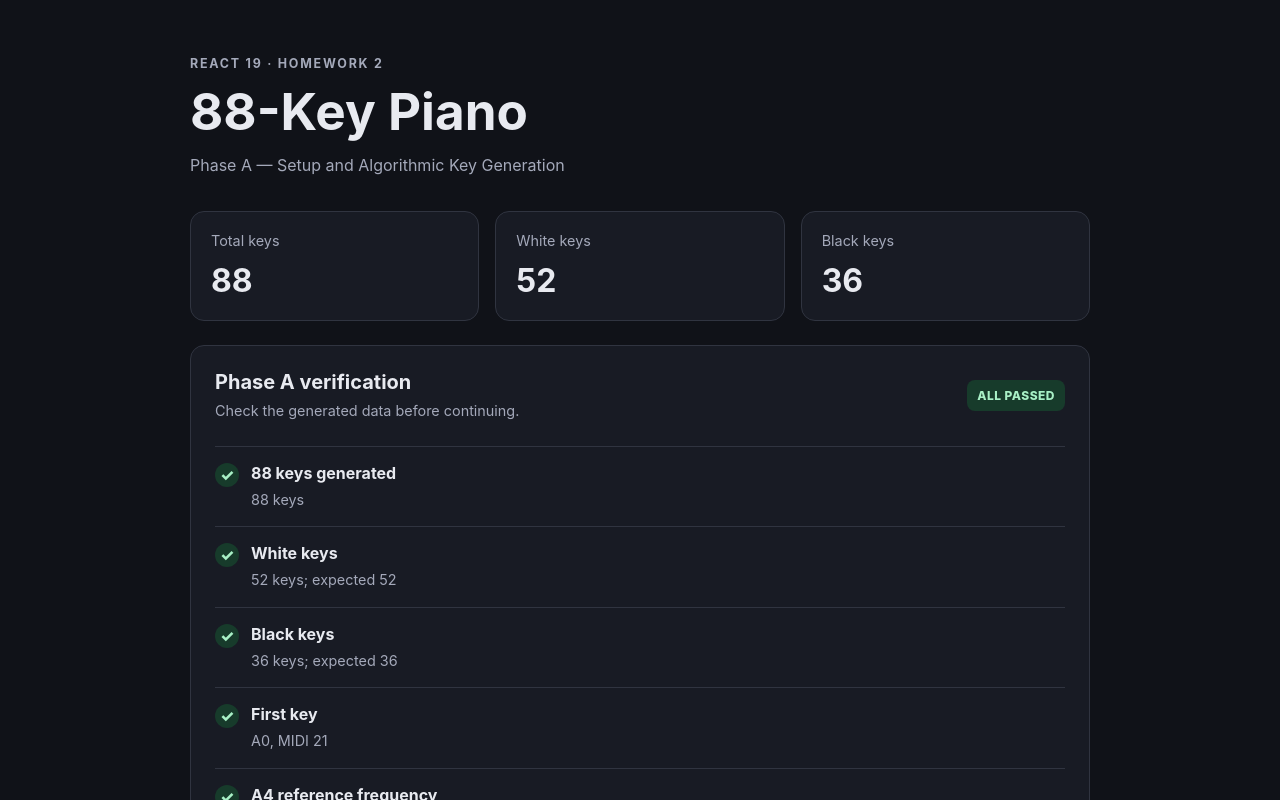
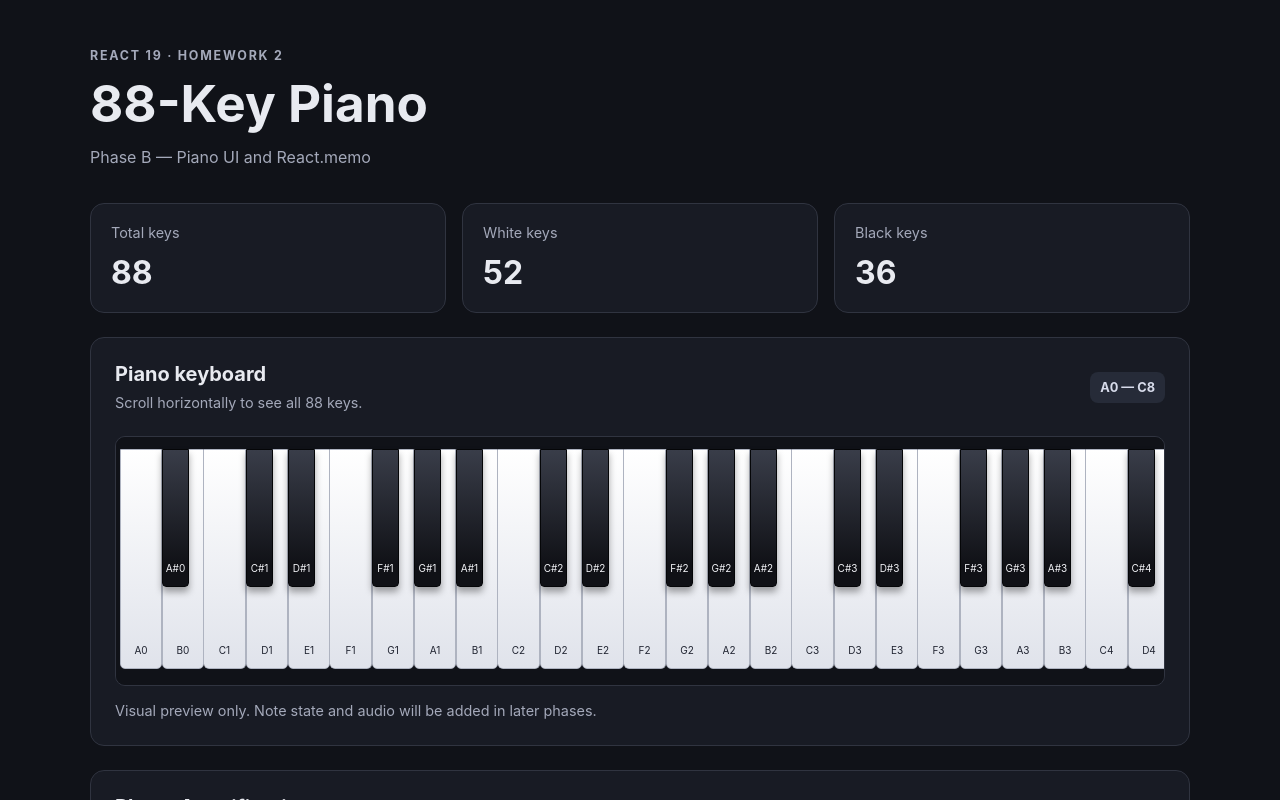
Before and after one commit to hoangnguyen412/web-app-24521171, a React (Vite) app in the folder lab3/hw/hw2/: page / in a window 1280 px wide. Shown: the top 800 px of the page. Built offline with nearby package versions, Linux system fonts and the light colour scheme.

Commit message:
feat(hw2): build memoized piano keyboard UI

```diff
--- a/lab3/hw/hw2/src/App.jsx
+++ b/lab3/hw/hw2/src/App.jsx
@@ -1,4 +1,5 @@
 import { PIANO_KEYS } from "./data/pianoKeys.js";
+import { PianoKey } from "./components/PianoKey.jsx";
 
 const whiteKeys = PIANO_KEYS.filter((key) => !key.isBlack);
 const blackKeys = PIANO_KEYS.filter((key) => key.isBlack);
@@ -7,10 +8,13 @@ const a0 = PIANO_KEYS[0];
 const a4 = PIANO_KEYS.find((key) => key.midi === 69);
 const c8 = PIANO_KEYS[PIANO_KEYS.length - 1];
 
+// Stable placeholders until note state and audio are implemented.
+const noopNoteHandler = () => {};
+
 const checks = [
   {
-    label: "88 keys generated",
-    detail: `${PIANO_KEYS.length} keys`,
+    label: "Total keys",
+    detail: `${PIANO_KEYS.length} keys; expected 88`,
     passed: PIANO_KEYS.length === 88,
   },
   {
@@ -29,7 +33,7 @@ const checks = [
     passed: a0.noteName === "A0" && a0.midi === 21,
   },
   {
-    label: "A4 reference frequency",
+    label: "A4 reference",
     detail: `${a4.freqHz} Hz`,
     passed: Math.abs(a4.freqHz - 440) < 1e-9,
   },
@@ -49,11 +53,11 @@ export default function App() {
         <p className="eyebrow">REACT 19 · HOMEWORK 2</p>
         <h1>88-Key Piano</h1>
         <p className="subtitle">
-          Phase A — Setup and Algorithmic Key Generation
+          Phase B — Piano UI and React.memo
         </p>
       </header>
 
-      <section className="summary" aria-label="Key generation summary">
+      <section className="summary" aria-label="Piano summary">
         <article className="summary-card">
           <span>Total keys</span>
           <strong>{PIANO_KEYS.length}</strong>
@@ -70,15 +74,55 @@ export default function App() {
         </article>
       </section>
 
-      <section className="verification">
+      <section className="piano-section" aria-labelledby="piano-heading">
         <div className="section-heading">
           <div>
-            <h2>Phase A verification</h2>
-            <p>Check the generated data before continuing.</p>
+            <h2 id="piano-heading">Piano keyboard</h2>
+            <p>Scroll horizontally to see all 88 keys.</p>
+          </div>
+
+          <span className="keyboard-count">
+            A0 — C8
+          </span>
+        </div>
+
+        <div className="piano-scroll">
+          <div
+            className="piano-track"
+            role="group"
+            aria-label="88 piano keys"
+          >
+            {PIANO_KEYS.map((key) => (
+              <PianoKey
+                key={key.midi}
+                midi={key.midi}
+                noteName={key.noteName}
+                isBlack={key.isBlack}
+                isPressed={false}
+                onNoteOn={noopNoteHandler}
+                onNoteOff={noopNoteHandler}
+              />
+            ))}
+          </div>
+        </div>
+
+        <p className="piano-hint">
+          Visual preview only. Note state and audio will be added in later
+          phases.
+        </p>
+      </section>
+
+      <section className="verification" aria-labelledby="verification-heading">
+        <div className="section-heading">
+          <div>
+            <h2 id="verification-heading">Phase A verification</h2>
+            <p>Confirm the generated key data remains correct.</p>
           </div>
 
           <span
-            className={`status ${allPassed ? "status-pass" : "status-fail"}`}
+            className={`status ${
+              allPassed ? "status-pass" : "status-fail"
+            }`}
             role="status"
             aria-live="polite"
           >
--- /dev/null
+++ b/lab3/hw/hw2/src/components/PianoKey.jsx
@@ -0,0 +1,73 @@
+import { memo } from "react";
+
+const FIRST_MIDI = 21;
+const WHITE_KEY_WIDTH_PX = 42;
+const BLACK_SEMITONES = new Set([1, 3, 6, 8, 10]);
+
+function countWhiteKeysBefore(midi) {
+  let count = 0;
+
+  for (let current = FIRST_MIDI; current < midi; current += 1) {
+    if (!BLACK_SEMITONES.has(current % 12)) {
+      count += 1;
+    }
+  }
+
+  return count;
+}
+
+export const PianoKey = memo(function PianoKey({
+  midi,
+  noteName,
+  isBlack,
+  isPressed,
+  onNoteOn,
+  onNoteOff,
+}) {
+  const className = [
+    "piano-key",
+    isBlack ? "piano-key--black" : "piano-key--white",
+    isPressed ? "is-pressed" : "",
+  ]
+    .filter(Boolean)
+    .join(" ");
+
+  const positionStyle = isBlack
+    ? {
+        left: `${countWhiteKeysBefore(midi) * WHITE_KEY_WIDTH_PX}px`,
+      }
+    : undefined;
+
+  function handlePointerDown(event) {
+    if (event.pointerType === "mouse" && event.button !== 0) {
+      return;
+    }
+
+    event.currentTarget.setPointerCapture(event.pointerId);
+    onNoteOn(midi);
+  }
+
+  function handlePointerUp() {
+    onNoteOff(midi);
+  }
+
+  function handlePointerCancel() {
+    onNoteOff(midi);
+  }
+
+  return (
+    <button
+      type="button"
+      className={className}
+      style={positionStyle}
+      aria-label={`${noteName}, ${isBlack ? "black" : "white"} key`}
+      aria-pressed={isPressed}
+      title={noteName}
+      onPointerDown={handlePointerDown}
+      onPointerUp={handlePointerUp}
+      onPointerCancel={handlePointerCancel}
+    >
+      <span className="piano-key__label">{noteName}</span>
+    </button>
+  );
+});
--- a/lab3/hw/hw2/src/index.css
+++ b/lab3/hw/hw2/src/index.css
@@ -7,7 +7,11 @@
   text-rendering: optimizeLegibility;
   -webkit-font-smoothing: antialiased;
   -moz-osx-font-smoothing: grayscale;
-  font-optical-sizing: auto;
+
+  --white-key-width: 42px;
+  --white-key-height: 220px;
+  --black-key-width: 27px;
+  --black-key-height: 138px;
 }
 
 * {
@@ -20,15 +24,14 @@ body {
   margin: 0;
 }
 
-button,
-input {
+button {
   font: inherit;
 }
 
 .app {
-  width: min(900px, calc(100% - 32px));
+  width: min(1100px, calc(100% - 32px));
   margin: 0 auto;
-  padding: 56px 0;
+  padding: 48px 0;
 }
 
 .page-header {
@@ -63,6 +66,7 @@ h1 {
 }
 
 .summary-card,
+.piano-section,
 .verification {
   border: 1px solid #303440;
   border-radius: 14px;
@@ -85,8 +89,10 @@ h1 {
   font-size: 2rem;
 }
 
+.piano-section,
 .verification {
   padding: 24px;
+  margin-bottom: 24px;
 }
 
 .section-heading {
@@ -94,7 +100,7 @@ h1 {
   align-items: center;
   justify-content: space-between;
   gap: 16px;
-  margin-bottom: 24px;
+  margin-bottom: 22px;
 }
 
 h2 {
@@ -103,11 +109,126 @@ h2 {
 }
 
 .section-heading p,
+.piano-hint,
 .check-item p {
   margin: 6px 0 0;
   color: #a4a9ba;
   font-size: 0.9rem;
   line-height: 1.5;
+}
+
+.keyboard-count {
+  flex-shrink: 0;
+  padding: 8px 10px;
+  border-radius: 8px;
+  background: #262b38;
+  color: #d7dbea;
+  font-size: 0.8rem;
+  font-weight: 700;
+}
+
+.piano-scroll {
+  width: 100%;
+  overflow-x: auto;
+  overflow-y: hidden;
+  padding: 12px 4px 16px;
+  border: 1px solid #303440;
+  border-radius: 10px;
+  background: #101218;
+  overscroll-behavior-x: contain;
+}
+
+.piano-track {
+  position: relative;
+  display: flex;
+  align-items: flex-start;
+  width: max-content;
+  height: var(--white-key-height);
+  isolation: isolate;
+}
+
+.piano-key {
+  appearance: none;
+  display: flex;
+  align-items: flex-end;
+  justify-content: center;
+  flex-shrink: 0;
+  margin: 0;
+  padding: 0 1px 12px;
+  cursor: pointer;
+  user-select: none;
+  touch-action: none;
+}
+
+.piano-key__label {
+  display: block;
+  max-width: 100%;
+  overflow: hidden;
+  font-size: 10px;
+  line-height: 1.2;
+  text-overflow: clip;
+  white-space: nowrap;
+  pointer-events: none;
+}
+
+.piano-key--white {
+  position: relative;
+  z-index: 1;
+  width: var(--white-key-width);
+  height: var(--white-key-height);
+  flex-basis: var(--white-key-width);
+  border: 1px solid #aeb3c0;
+  border-radius: 0 0 5px 5px;
+  background: linear-gradient(180deg, #ffffff 0%, #e0e3eb 100%);
+  color: #202431;
+}
+
+.piano-key--white + .piano-key--white {
+  border-left-width: 0;
+}
+
+.piano-key--white:hover {
+  background: linear-gradient(180deg, #f2f5ff 0%, #cdd5e9 100%);
+}
+
+.piano-key--black {
+  position: absolute;
+  top: 0;
+  z-index: 2;
+  width: var(--black-key-width);
+  height: var(--black-key-height);
+  border: 1px solid #050608;
+  border-radius: 0 0 4px 4px;
+  background: linear-gradient(180deg, #393d49 0%, #101116 85%);
+  color: #f2f3f7;
+  box-shadow: 0 5px 7px rgb(0 0 0 / 35%);
+}
+
+.piano-key--black:hover {
+  background: linear-gradient(180deg, #51586b 0%, #202431 85%);
+}
+
+.piano-key--white.is-pressed {
+  background: #b9c9f3;
+  box-shadow: inset 0 3px 5px rgb(0 0 0 / 15%);
+}
+
+.piano-key--black.is-pressed {
+  background: linear-gradient(180deg, #5277bf 0%, #243f72 85%);
+}
+
+.piano-key:focus-visible {
+  z-index: 5;
+  outline: 3px solid #78a2ff;
+  outline-offset: -4px;
+}
+
+.piano-hint {
+  margin-top: 14px;
+}
+
+.verification {
+  margin-bottom: 0;
 }
 
 .status {
@@ -167,7 +288,7 @@ h2 {
 
 @media (max-width: 560px) {
   .app {
-    padding: 36px 0;
+    padding: 32px 0;
   }
 
   .summary {
@@ -182,8 +303,9 @@ h2 {
     font-size: 1.6rem;
   }
 
+  .piano-section,
   .verification {
-    padding: 18px;
+    padding: 16px;
   }
 
   .section-heading {
```
